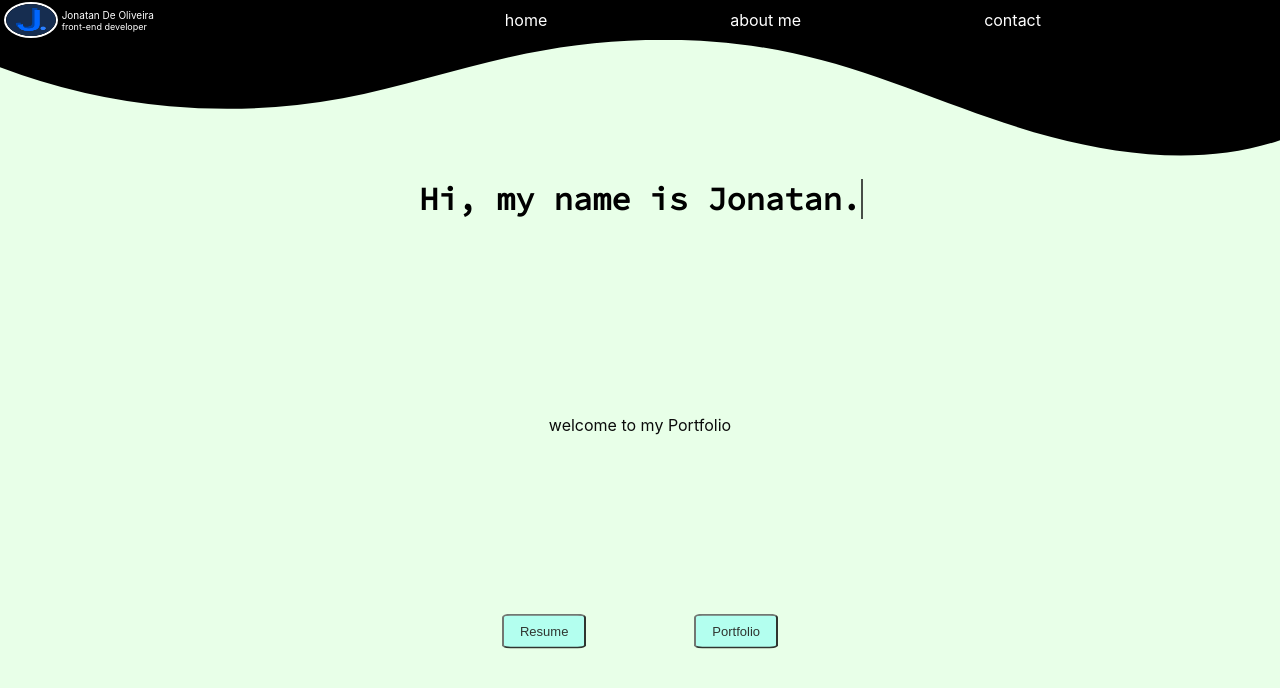
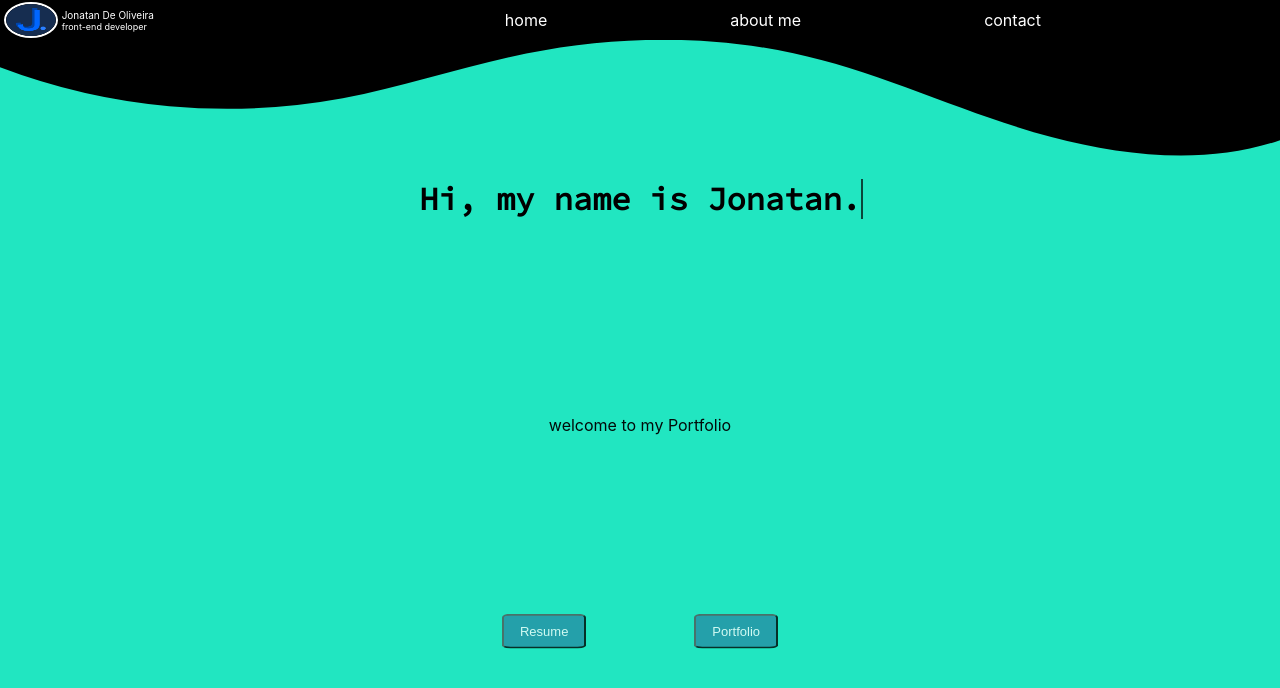
Before and after one commit to jhonis95/portfolio, a React (Create React App) app: page / in a window 1280 px wide. Shown: the top 688 px of the page. Built offline with nearby package versions, Linux system fonts and the light colour scheme.

Commit message:
trying new color scheme

```diff
--- a/src/comps/style/home.css
+++ b/src/comps/style/home.css
@@ -7,7 +7,7 @@
     justify-content: space-evenly;
     width: 100%;
     height: 100vh;
-    background-color: #e8ffe8;
+    background-color: #21e6c1;
 }
 .btnContainer{
     display: flex;
@@ -19,8 +19,8 @@
     transition: all ease 0.3s;
     border-radius: 10%;
     font-size: small;
-    background-color:#a6fff2;
-    color: black;
+    background-color:#278ea5;
+    color: white;
     opacity: 0;
     transform: translateY(2rem);
     animation: fadeInUp 2s ease 4.5s forwards;
@@ -46,7 +46,7 @@
     bottom: 0;
 }
 .home h1::before{
-    background-color:#e8ffe8;
+    background-color:#21e6c1;
     animation: typewrite 4s steps(23) 0.5s forwards;
 }
 .home h1::after{
```
